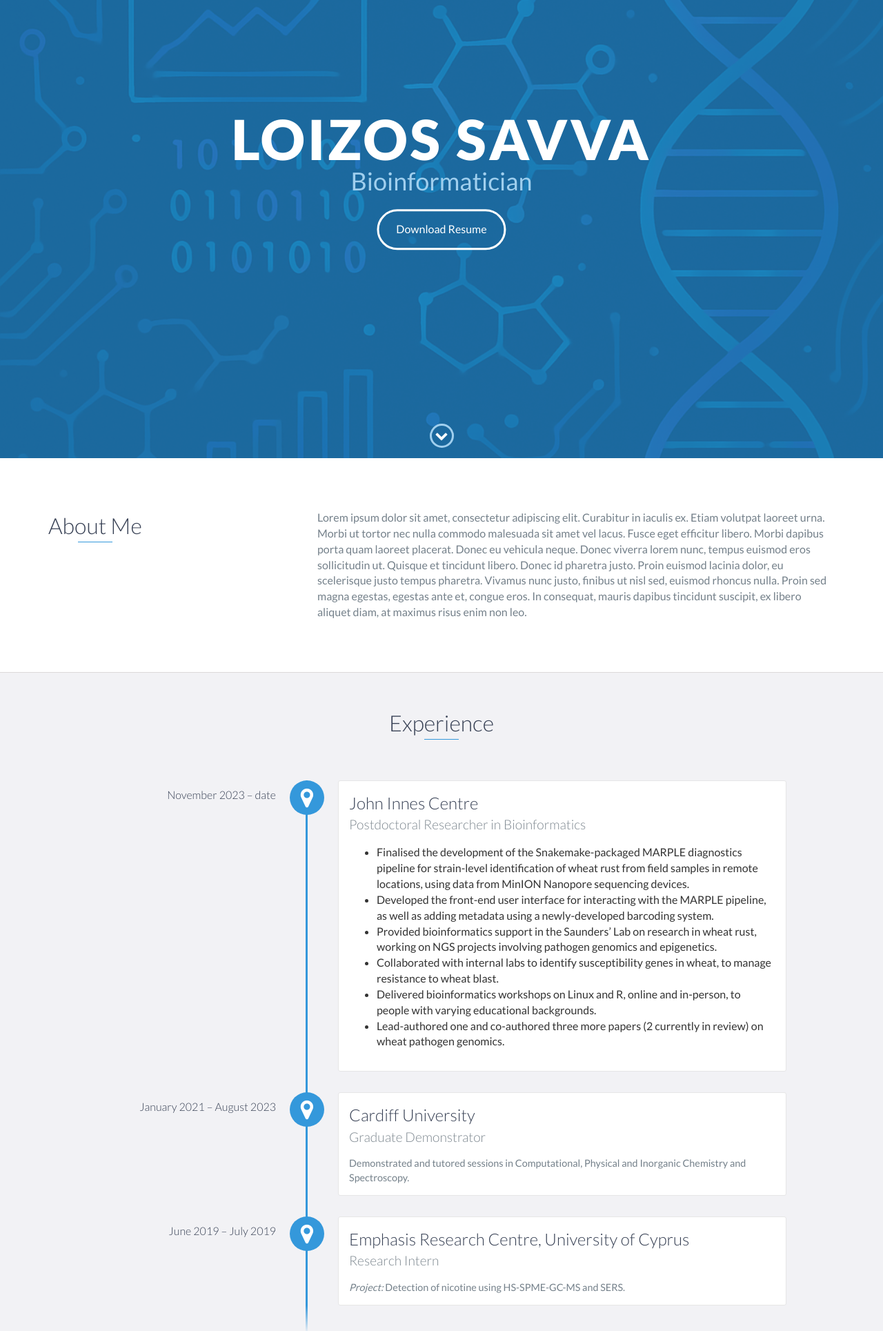
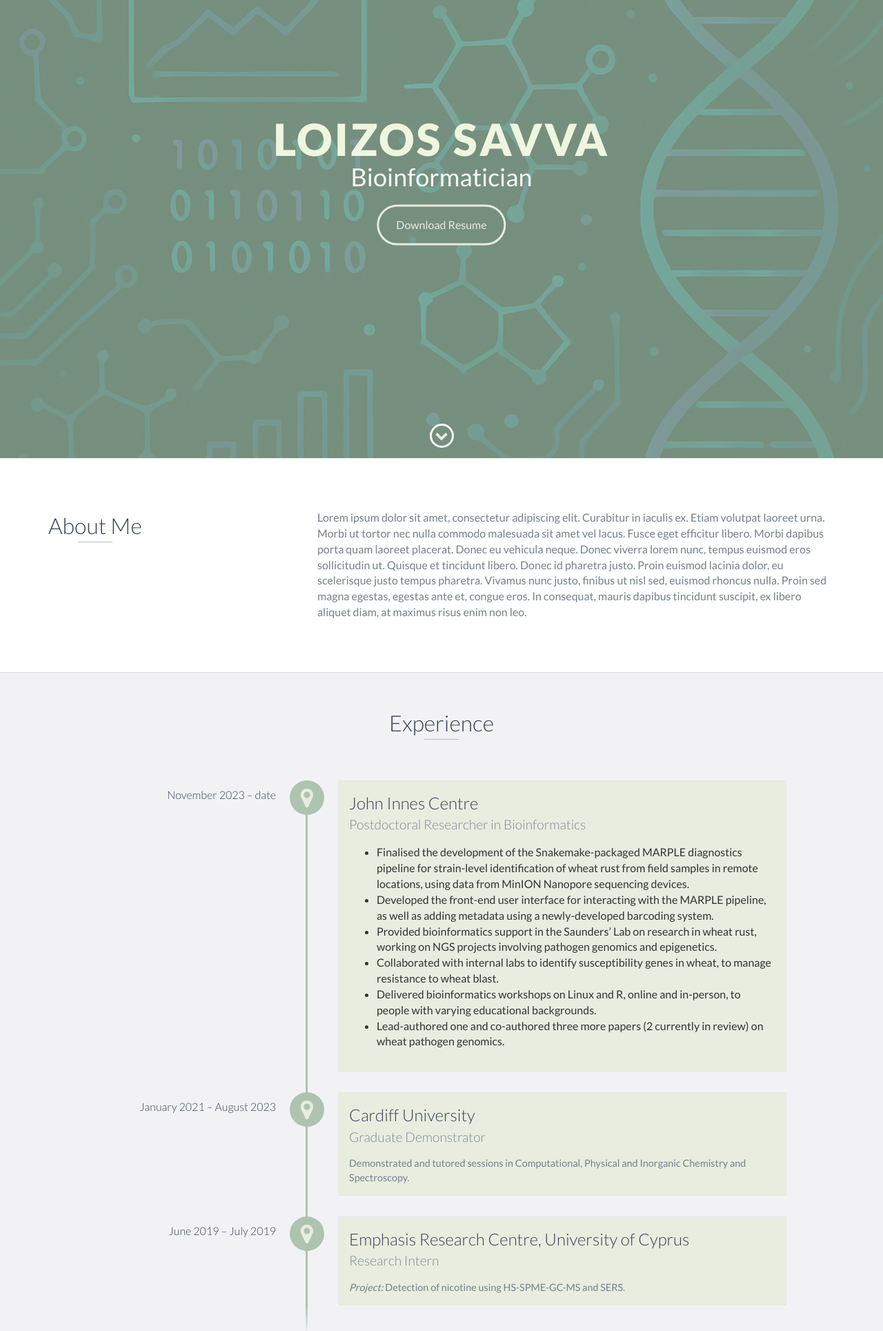
Before and after one commit to 502107/502107.github.io, a website: page index.html in a window 1280 px wide. Shown: the part 136-2065 px from the top of the page at 69% size. Drawn offline with nearby package versions, Linux system fonts and the light colour scheme; files that its build step writes are made by us from their sources.

Commit message:
Update theme

```diff
--- a/index.html
+++ b/index.html
@@ -5,9 +5,9 @@
     <meta charset="utf-8">
     <meta http-equiv="X-UA-Compatible" content="IE=edge">
     <meta name="viewport" content="width=device-width, initial-scale=1">
-    <title>My Portfolio</title>
-	<link rel="shortcut icon" href="favicon.ico" type="image/x-icon">
-	<link rel="icon" href="favicon.ico" type="image/x-icon">
+    <title>Loizos</title>
+	<link rel="shortcut icon" href="images/me.ico" type="image/x-icon">
+	<link rel="icon" href="images/me.ico" type="image/x-icon">
     <link href="https://fonts.googleapis.com/css?family=Lato:300,400,700,900" rel="stylesheet">
     <link rel="stylesheet" href="libs/font-awesome/css/font-awesome.min.css">
     <link href="css/bootstrap.min.css" rel="stylesheet">
@@ -50,7 +50,7 @@
         <div id="lead-content">
             <h1>Loizos Savva</h1>
             <h2>Bioinformatician</h2>
-            <a href="#" class="btn-rounded-white">Download Resume</a>
+            <a href="https://drive.google.com/file/d/1pswC9fYRrcCsriHnsAdZl0n-59_9GCbr/view?usp=sharing" class="btn-rounded-white">Download Resume</a>
         </div>
         <!-- End #lead-content -->
 
--- a/scss/styles.scss
+++ b/scss/styles.scss
@@ -5,11 +5,11 @@
 */
 
 // Define base and accent colors
-$base-color: #3498db;
+$base-color: #aec3b0;
 $base-color-hover: darken($base-color, 10%);
 
 // Define background colors
-$background: #fff;
+$background: #e8eddf;
 $background-alt: #f2f2f5;
 
 // Define border colors
@@ -265,15 +265,15 @@ footer {
 
 .btn-rounded-white {
     display: inline-block;
-    color: #fff;
+    color: #e8eddf;
     padding: 15px 25px;
-    border: 3px solid #fff;
+    border: 3px solid #e8eddf;
     border-radius: 30px;
     @include transition();
 
     &:hover {
         color: $base-color;
-        background: #fff;
+        background: #e8eddf;
         text-decoration: none;
     }
 }
@@ -340,9 +340,9 @@ footer {
     }
 
     h1 {
-        color: #fff;
+        color: #eff6e0;
         font-weight: 900;
-        font-size: 5em;
+        font-size: 4em;
         text-transform: uppercase;
         letter-spacing: 0.05em;
         line-height: 0.9em;
@@ -376,7 +376,7 @@ footer {
     text-align: center;
     z-index: 10;
     bottom: 15px;
-    color: #fff;
+    color: #e8eddf;
 
     span {
         cursor: pointer;
@@ -478,7 +478,7 @@ footer {
 
 .vtimeline-content {
     margin-left: 350px;
-    background: #fff;
+    background: #e8eddf;
     border: 1px solid #e6e6e6;
     padding: 15px;
     border-radius: 3px;
@@ -515,7 +515,7 @@ footer {
 
 .vtimeline-icon {
     position: relative;
-    color: #fff;
+    color: #e8eddf;
     width: 50px;
     height: 50px;
     background: $base-color;
@@ -617,7 +617,7 @@ footer {
     max-width: 900px;
     margin: 0 auto 30px auto;
     overflow: hidden;
-    background: #fff;
+    background: #e8eddf;
     border-radius: 4px;
 }
 
@@ -706,7 +706,7 @@ footer {
 
     h2 {
         margin: 0 0 15px 0;
-        color: #fff;
+        color: #e8eddf;
         font-weight: 500;
     }
 }
@@ -723,10 +723,10 @@ footer {
         border: none;
         margin-bottom: 10px;
         background: darken($base-color, 15%);
-        color: #fff;
+        color: #e8eddf;
         @include transition();
         @include placeholder {
-            color: #fff;
+            color: #e8eddf;
         }
 
         &:focus {
@@ -743,7 +743,7 @@ footer {
     button {
         display: block;
         width: 100%;
-        background: #fff;
+        background: #e8eddf;
         border-radius: 4px;
         padding: 5px 10px;
         border: none;
@@ -779,7 +779,7 @@ footer {
     margin: 0 auto 30px auto;
     padding: 15px;
     border: 1px solid $border;
-    background: #fff;
+    background: #e8eddf;
     text-align: left;
 
     h3 {
```
Also changed, not shown: images/marple.png, images/me.ico (added).
